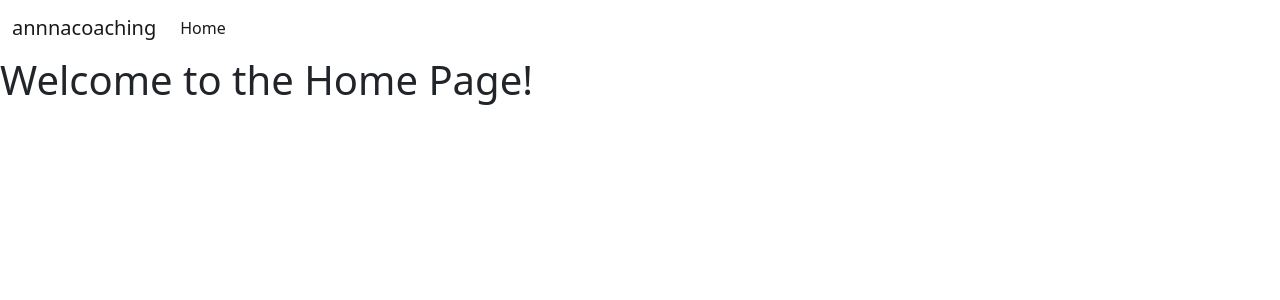
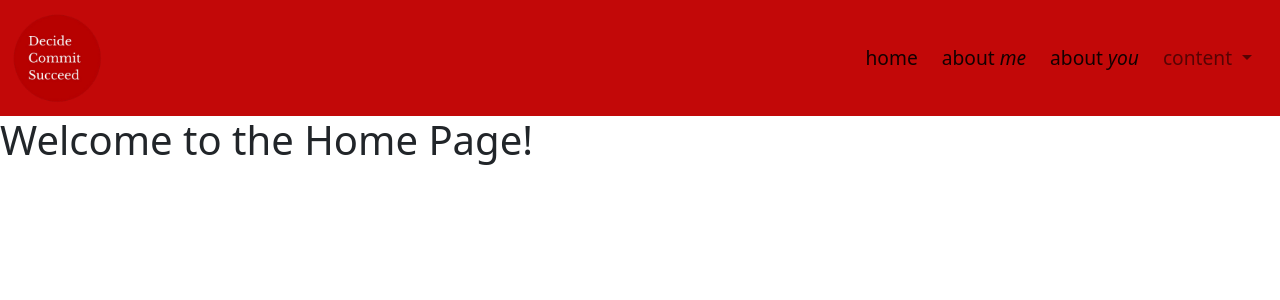
Before and after one commit to arir2001/projectfour, a Django app: page / in a window 1280 px wide. Shown: the top 300 px of the page. Run offline with Django 4.2, Linux system fonts and the light colour scheme.

Commit message:
navbar css and logo complete.

```diff
--- a/coaching/settings.py
+++ b/coaching/settings.py
@@ -17,6 +17,7 @@ BASE_DIR = Path(__file__).resolve().parent.parent
 
 TEMPLATES_DIR = os.path.join(BASE_DIR, 'templates')
 
+STATICFILES_DIRS = [os.path.join(BASE_DIR, 'static'), ]
 # Quick-start development settings - unsuitable for production
 # See https://docs.djangoproject.com/en/4.2/howto/deployment/checklist/
 
--- /dev/null
+++ b/static/css/style.css
@@ -0,0 +1,29 @@
+
+body{
+    background-color: white;
+}
+
+/* navbar */
+#dropdowndiv{
+    position: relative;
+}
+
+.nav-item{
+    padding-right: 8px;
+    font-size: 1.2rem;
+    font-weight: 200;
+}
+
+.nav-link:hover{
+    color: white !important;
+}
+
+#logo {
+    max-width: 18%;
+    max-height: 18%;
+}
+
+
+.navbar{
+    background-color: #C20808;
+}
--- a/templates/base.html
+++ b/templates/base.html
@@ -1,5 +1,5 @@
 {% url 'home' as home_url %}
-
+{% load static %}
 <!DOCTYPE html>
 <html class="h-100" lang="en">
 
@@ -8,9 +8,9 @@
     <meta name="viewport" content="width=device-width, initial-scale=1" />
 
     <!-- Google Fonts CSS -->
-    <link rel="preconnect" href="https://fonts.gstatic.com">
-    <link href="https://fonts.googleapis.com/css2?family=Roboto:wght@300&display=swap" rel="stylesheet">
-    <link href="https://fonts.googleapis.com/css2?family=Lato:wght@300;700&display=swap" rel="stylesheet">
+    <link rel="preconnect" href="https://fonts.googleapis.com">
+    <link rel="preconnect" href="https://fonts.gstatic.com" crossorigin>
+    <link href="https://fonts.googleapis.com/css2?family=Inter:ital,opsz,wght@0,14..32,100..900;1,14..32,100..900&family=Libre+Baskerville:ital,wght@0,400;0,700;1,400&display=swap" rel="stylesheet">
 
     <!-- Font Awesome CSS -->
     <link rel="stylesheet" href="https://cdnjs.cloudflare.com/ajax/libs/font-awesome/5.15.3/css/all.min.css">
@@ -19,30 +19,56 @@
     <link href="https://cdn.jsdelivr.net/npm/bootstrap@5.0.1/dist/css/bootstrap.min.css" rel="stylesheet"
         integrity="sha384-+0n0xVW2eSR5OomGNYDnhzAbDsOXxcvSN1TPprVMTNDbiYZCxYbOOl7+AMvyTG2x" crossorigin="anonymous">
 
+    <!-- Custom CSS -->
+    <link rel="stylesheet" href="{% static 'css/style.css' %}">
+
 </head>
 
 <body class="d-flex flex-column h-100 main-bg">
 
     <!-- Navigation -->
-    <nav class="navbar navbar-expand-lg navbar-light bg-white">
+    <nav class="navbar navbar-expand-lg navbar-light">
         <div class="container-fluid">
-            <a class="navbar-brand" href="{% url 'home' %}"><span class="brand">a<span class="red-o">n</span>nna<span
-                        class="thin">coaching</span></span></a>
+            <a class="navbar-brand" href="{% url 'home' %}"><span >
+                <img src="{% static '/images/logo.png' %}" alt="Small Logo" class="navbar-logo" id="logo"></span>
+            </a>
+            <!-- toggle button for narrow view -->
             <button class="navbar-toggler" type="button" data-bs-toggle="collapse" data-bs-target="#navbarText"
                 aria-controls="navbarText" aria-expanded="false" aria-label="Toggle navigation">
                 <span class="navbar-toggler-icon"></span>
             </button>
+
+            <!-- actual navbar -->
             <div class="collapse navbar-collapse" id="navbarText">
-                <ul class="navbar-nav me-auto mb-2 mb-lg-0">
+                <ul class="navbar-nav mb-2 mb-lg-0 ms-auto">
                     <li class="nav-item">
                         <a class="nav-link {% if request.path == home_url %}active{% endif %}" aria-current="page"
-                            href="#">Home</a>
+                            href="#">home</a>
+                    </li>
+                    <li class="nav-item">
+                        <a class="nav-link {% if request.path == home_url %}active{% endif %}" aria-current="page"
+                            href="#">about <i>me</i></a>
                     </li>
 
+                    <li class="nav-item">
+                        <a class="nav-link {% if request.path == home_url %}active{% endif %}" aria-current="page"
+                            href="#">about <i>you</i></a>
+                    </li>
+                    <div id="dropdowndiv">
+                    <li class="nav-item">
+                        <a class="nav-link dropdown-toggle" href="#" id="navbarDropdown" role="button" data-bs-toggle="dropdown" aria-expanded="false">
+                            content
+                        </a>
+                            <ul  class="dropdown-menu" aria-labelledby="navbarDropdown">
+                            <li><a class="dropdown-item" href="#">Blog</a></li>
+                            <li><a class="dropdown-item" href="#">Podcast</a></li>
+                            <li><a class="dropdown-item" href="#">YouTube</a></li>
+                            <li><hr class="dropdown-divider"></li>
+                            <li><a class="dropdown-item" href="#">LinkedIn</a></li>
+                        </ul>
+                    </li>
+                    </div>
                 </ul>
-                <span class="navbar-text text-muted">
-
-                </span>
             </div>
         </div>
     </nav>
@@ -57,7 +83,7 @@
 
     <!-- Footer -->
     <footer class="footer mt-auto py-3 dark-bg">
-        <p class="m-0 text-center text-white">Made by Code Instituters</p>
+        <p class="m-0 text-center text-white">Made by Anna Marie Rooney</p>
         <p class="m-0 text-center text-white">Follow us: <i class="fab fa-facebook-square ms-3"></i>
             <i class="fab fa-twitter-square ms-3"></i>
             <i class="fab fa-instagram-square ms-3"></i>
```
Also changed, not shown: static/images/logo.png (added).
